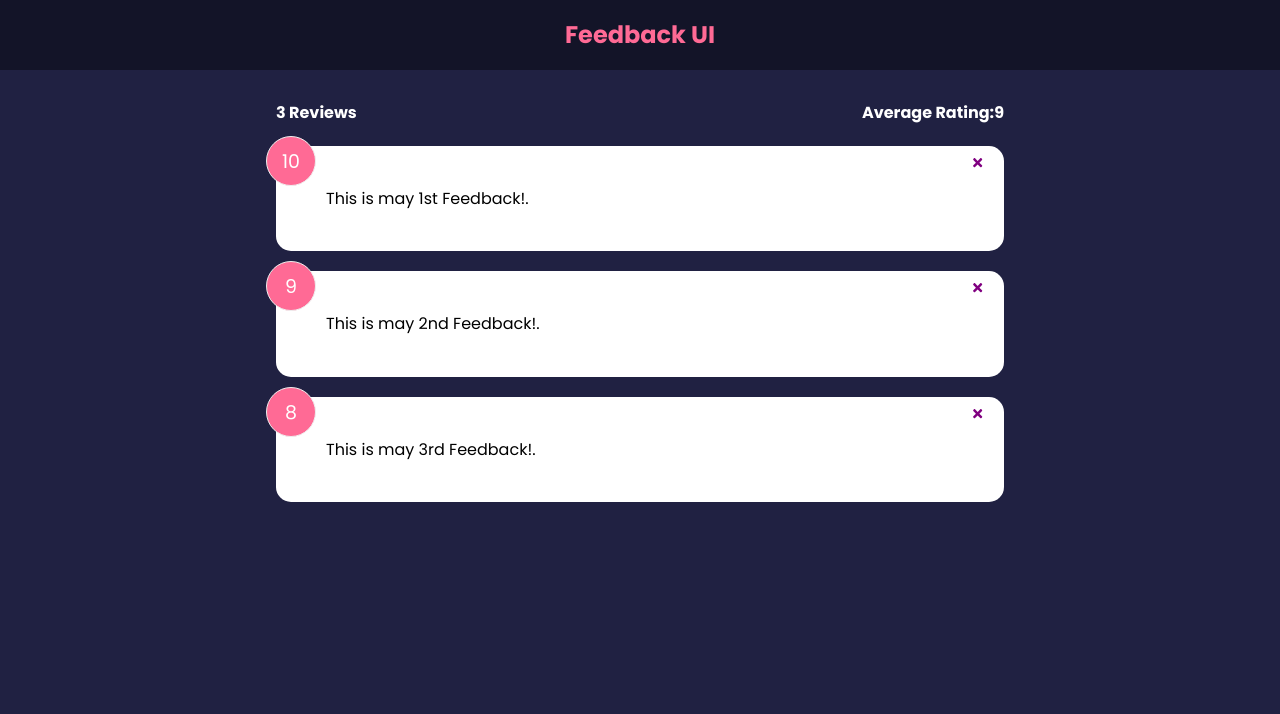
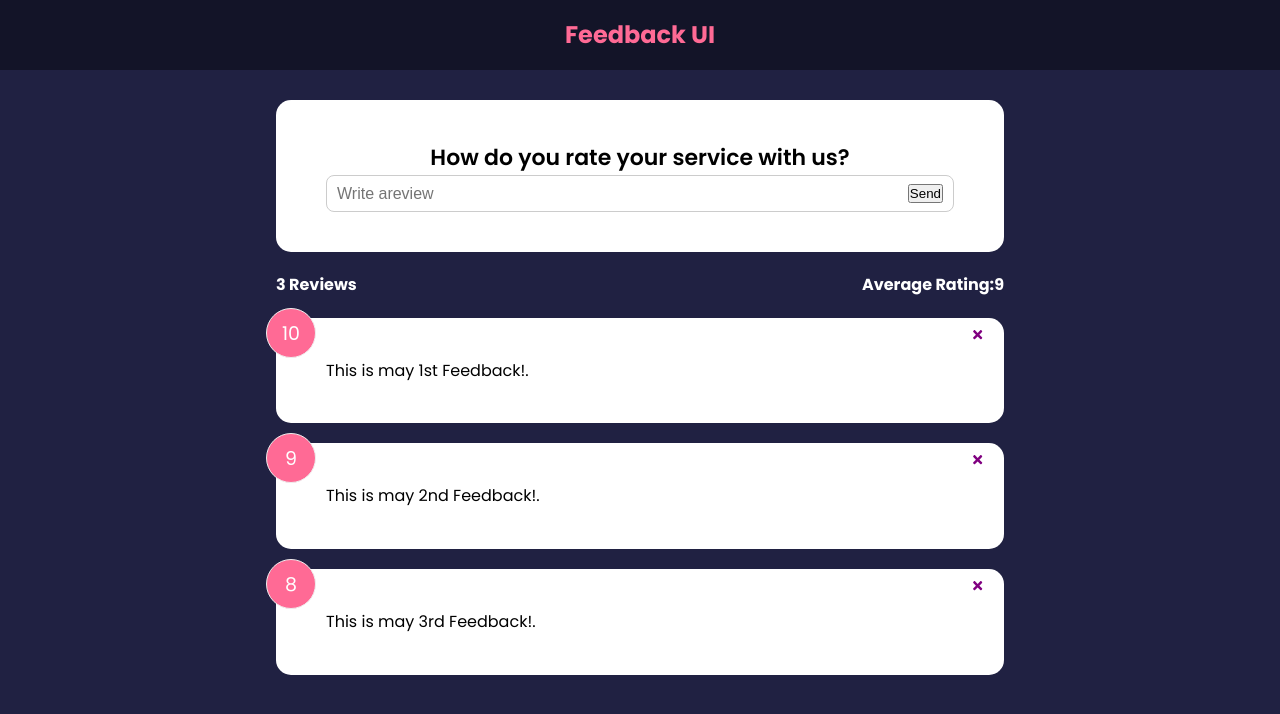
Before and after one commit to elgervacio/Feedback-app, a React (Vite) app: page / in a window 1280 px wide. Shown: the top 714 px of the page. Built offline with nearby package versions, Linux system fonts and the light colour scheme.

Commit message:
added FeedbackForm

```diff
--- a/src/App.jsx
+++ b/src/App.jsx
@@ -1,5 +1,6 @@
 import { useState } from 'react'
 import FeedbackData from './Components/data/FeedbackData'
+import FeedbackForm from './Components/FeedbackForm'
 // import FeedbackItem from './Components/FeedbackItem'
 import FeedbackList from './Components/FeedbackList'
 import FeedbackStats from './Components/FeedbackStats'
@@ -18,7 +19,7 @@ function App() {
     <>
       <Header text='Feedback UI' />
       <div className="App container" >
-        {/* <FeedbackItem /> */}
+        <FeedbackForm />
         <FeedbackStats feedback={feedback} />
         <FeedbackList feedback={feedback}
           handleDelete={deleteFeedback} />
--- /dev/null
+++ b/src/Components/FeedbackForm.jsx
@@ -0,0 +1,24 @@
+import React, { useState } from 'react'
+import Card from './shared/Card'
+
+const FeedbackForm = () => {
+    const [text, setText] = useState('')
+    const handleTextChange = (e) => {
+        setText(e.target.value)
+    }
+    return (
+        <Card>
+            <form>
+                <h2>How do you rate your service with us?</h2>
+                <div className="input-group">
+                    <input onChange={handleTextChange} type="text"
+                        placeholder='Write areview'
+                        value={text} />
+                    <button type="submit">Send</button>
+                </div>
+            </form>
+        </Card>
+    )
+}
+
+export default FeedbackForm
```
